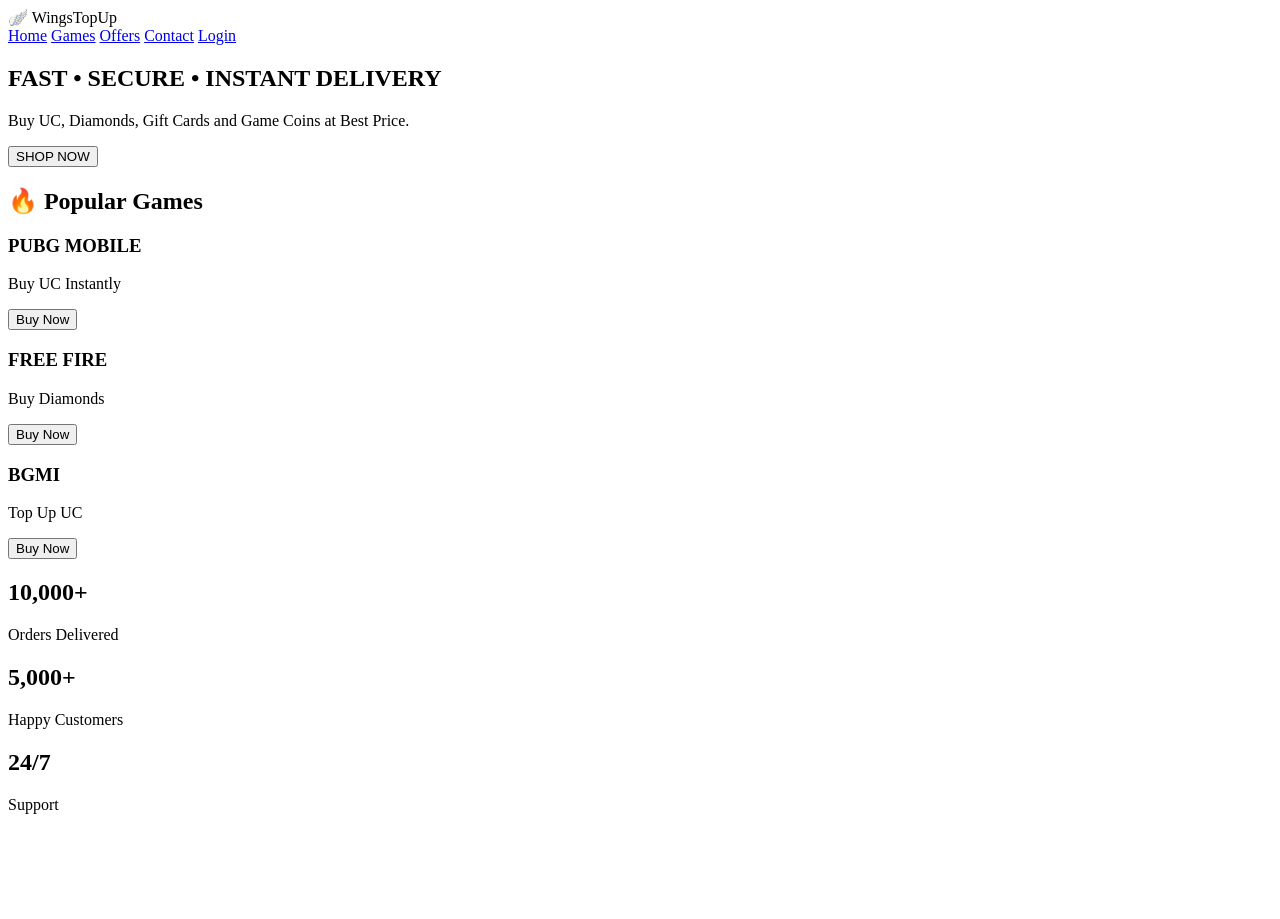
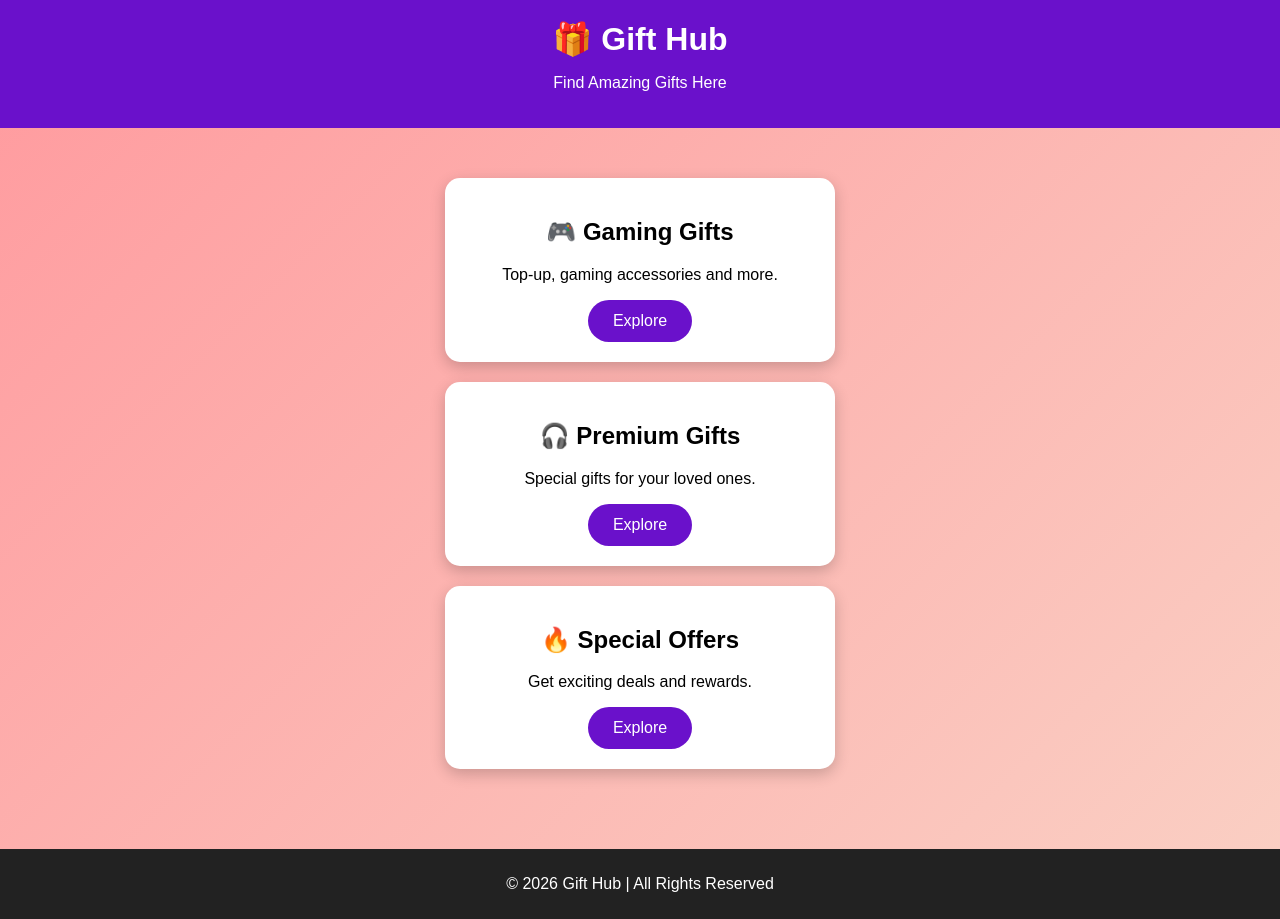
Before and after one commit to tamankondli-a11y/WingsTopUp, a plain HTML site: page index.html in a window 1280 px wide. Before the commit the page ends 830 px from the top, so only its background shows below. Drawn offline with Linux system fonts and the light colour scheme.

Commit message:
Update index.html

```diff
--- a/index.html
+++ b/index.html
@@ -1,66 +1,97 @@
+<!DOCTYPE html>
+<html lang="en">
+<head>
+<meta charset="UTF-8">
+<meta name="viewport" content="width=device-width, initial-scale=1.0">
+<title>Gift Hub</title>
+
+<style>
+body{
+    margin:0;
+    font-family:Arial, sans-serif;
+    background:linear-gradient(135deg,#ff9a9e,#fad0c4);
+    text-align:center;
+}
+
+header{
+    background:#6a11cb;
+    color:white;
+    padding:20px;
+}
+
+h1{
+    margin:0;
+}
+
+.container{
+    padding:30px;
+}
+
+.card{
+    background:white;
+    margin:20px auto;
+    padding:20px;
+    border-radius:15px;
+    max-width:350px;
+    box-shadow:0 5px 15px rgba(0,0,0,0.2);
+}
+
+button{
+    background:#6a11cb;
+    color:white;
+    border:none;
+    padding:12px 25px;
+    border-radius:25px;
+    cursor:pointer;
+    font-size:16px;
+}
+
+button:hover{
+    background:#2575fc;
+}
+
+footer{
+    background:#222;
+    color:white;
+    padding:10px;
+    margin-top:30px;
+}
+</style>
+
+</head>
+
+<body>
+
 <header>
-  <div class="logo">🪽 WingsTopUp</div>
-
-  <nav>
-    <a href="#">Home</a>
-    <a href="#">Games</a>
-    <a href="#">Offers</a>
-    <a href="#">Contact</a>
-    <a href="#">Login</a>
-  </nav>
+<h1>🎁 Gift Hub</h1>
+<p>Find Amazing Gifts Here</p>
 </header>
 
-<section class="hero">
-
-<h1>FAST • SECURE • INSTANT DELIVERY</h1>
-
-<p>
-Buy UC, Diamonds, Gift Cards and Game Coins at Best Price.
-</p>
-
-<button>SHOP NOW</button>
-
-</section><section class="games">
-
-<h2>🔥 Popular Games</h2>
-
-<div class="cards">
+<div class="container">
 
 <div class="card">
-<h3>PUBG MOBILE</h3>
-<p>Buy UC Instantly</p>
-<button>Buy Now</button>
+<h2>🎮 Gaming Gifts</h2>
+<p>Top-up, gaming accessories and more.</p>
+<button>Explore</button>
 </div>
 
 <div class="card">
-<h3>FREE FIRE</h3>
-<p>Buy Diamonds</p>
-<button>Buy Now</button>
+<h2>🎧 Premium Gifts</h2>
+<p>Special gifts for your loved ones.</p>
+<button>Explore</button>
 </div>
 
 <div class="card">
-<h3>BGMI</h3>
-<p>Top Up UC</p>
-<button>Buy Now</button>
+<h2>🔥 Special Offers</h2>
+<p>Get exciting deals and rewards.</p>
+<button>Explore</button>
 </div>
 
 </div>
 
-</section><section class="stats">
+<footer>
+<p>© 2026 Gift Hub | All Rights Reserved</p>
+</footer>
 
-<div class="stat">
-<h2>10,000+</h2>
-<p>Orders Delivered</p>
-</div>
-
-<div class="stat">
-<h2>5,000+</h2>
-<p>Happy Customers</p>
-</div>
-
-<div class="stat">
-<h2>24/7</h2>
-<p>Support</p>
-</div>
-
-</section>
+</body>
+</html>
```
